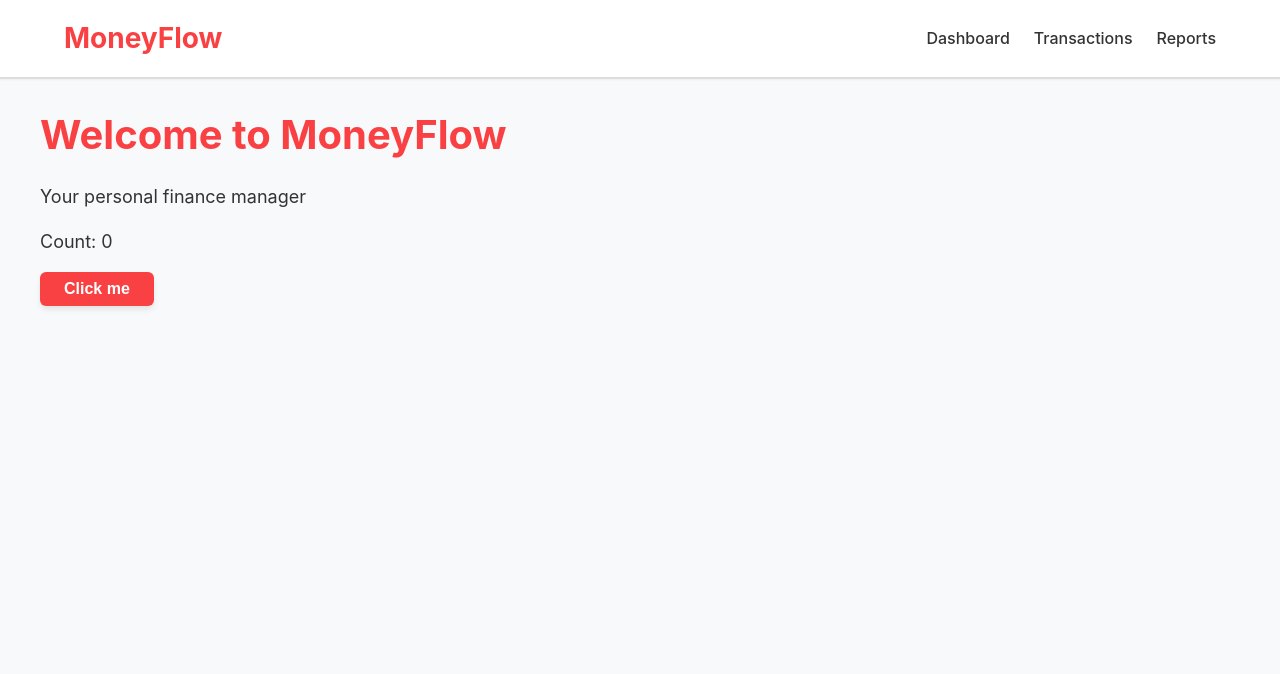
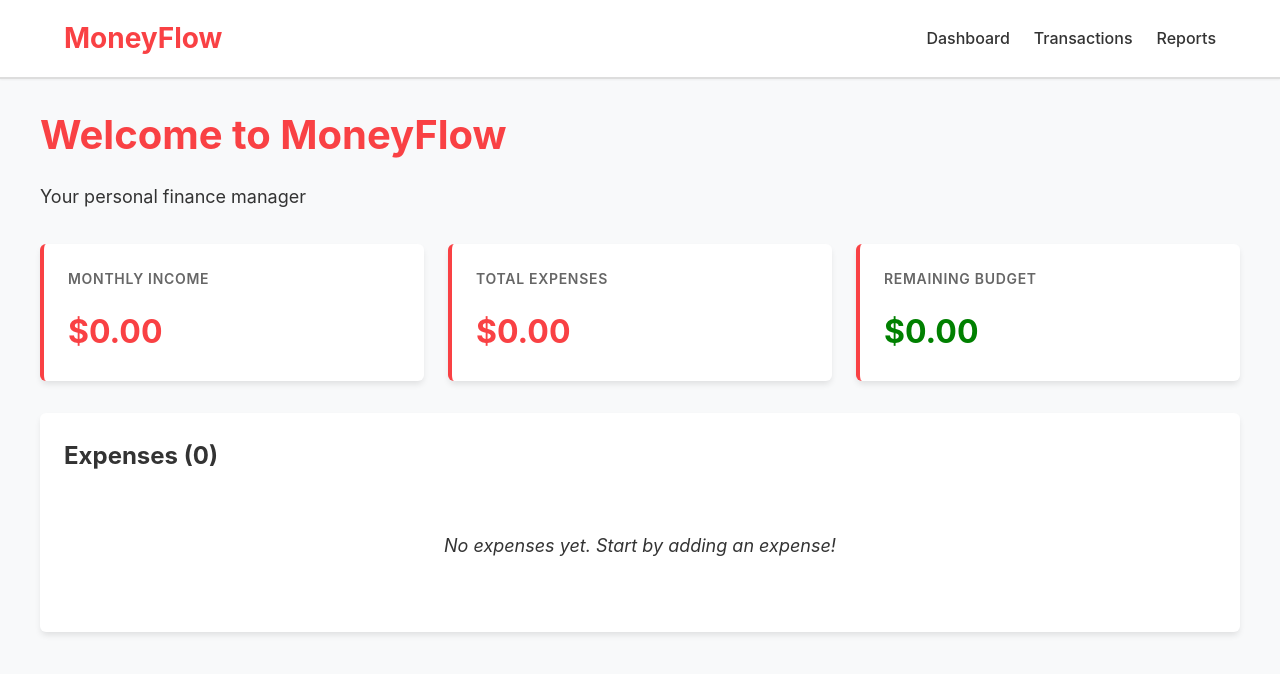
Before and after one commit to Nafis2605/SWE632-MoneyFlow, a React (Vite) app: page / in a window 1280 px wide. Shown: the top 674 px of the page. Built offline with nearby package versions, Linux system fonts and the light colour scheme.

Commit message:
Data model is added.

```diff
--- a/src/App.jsx
+++ b/src/App.jsx
@@ -1,9 +1,11 @@
-import { useState } from 'react'
+import { useBudgetState } from './hooks/useBudgetState'
 import Header from './components/Header'
 import './styles/App.css'
 
 function App() {
-  const [count, setCount] = useState(0)
+  // Initialize budget state with custom hook
+  // Manages income and expenses with immutable state updates
+  const budgetState = useBudgetState(0)
 
   return (
     <div className="app">
@@ -12,10 +14,45 @@ function App() {
         <div className="container">
           <h1>Welcome to MoneyFlow</h1>
           <p>Your personal finance manager</p>
-          <p>Count: {count}</p>
-          <button className="btn btn-primary" onClick={() => setCount(count + 1)}>
-            Click me
-          </button>
+
+          {/* Budget Overview */}
+          <section className="budget-overview">
+            <div className="budget-card">
+              <h2>Monthly Income</h2>
+              <p className="amount">${budgetState.income.toFixed(2)}</p>
+            </div>
+
+            <div className="budget-card">
+              <h2>Total Expenses</h2>
+              <p className="amount">${budgetState.totalExpenses.toFixed(2)}</p>
+            </div>
+
+            <div className="budget-card">
+              <h2>Remaining Budget</h2>
+              <p className={`amount ${budgetState.remainingBudget >= 0 ? 'positive' : 'negative'}`}>
+                ${budgetState.remainingBudget.toFixed(2)}
+              </p>
+            </div>
+          </section>
+
+          {/* Expenses List */}
+          <section className="expenses-section">
+            <h2>Expenses ({budgetState.expenses.length})</h2>
+            {budgetState.expenses.length === 0 ? (
+              <p className="empty-state">No expenses yet. Start by adding an expense!</p>
+            ) : (
+              <ul className="expenses-list">
+                {budgetState.expenses.map(expense => (
+                  <li key={expense.id} className="expense-item">
+                    <div className="expense-info">
+                      <span className="expense-name">{expense.name}</span>
+                      <span className="expense-amount">${expense.amount.toFixed(2)}</span>
+                    </div>
+                  </li>
+                ))}
+              </ul>
+            )}
+          </section>
         </div>
       </main>
     </div>
--- /dev/null
+++ b/src/hooks/useBudgetState.js
@@ -0,0 +1,122 @@
+/**
+ * State management hooks and utilities for Budget Planner
+ * Handles immutable state updates following React best practices
+ */
+
+import { useState, useCallback } from 'react'
+import {
+  createExpense,
+  validateExpense,
+  validateIncome,
+  calculateTotalExpenses,
+  calculateRemainingBudget
+} from '../models/budgetModels'
+
+/**
+ * Custom hook for managing budget state
+ * Ensures immutable state updates and provides actions for state management
+ * @param {number} initialIncome - Initial income value
+ * @returns {Object} Budget state and action methods
+ */
+export const useBudgetState = (initialIncome = 0) => {
+  const [income, setIncome] = useState(initialIncome)
+  const [expenses, setExpenses] = useState([])
+
+  /**
+   * Add a new expense
+   * Creates immutable copy of expenses array
+   */
+  const addExpense = useCallback((name, amount) => {
+    const validation = validateExpense(name, amount)
+    if (!validation.isValid) {
+      return { success: false, errors: validation.errors }
+    }
+
+    const newExpense = createExpense(name, amount)
+    setExpenses(prevExpenses => [...prevExpenses, newExpense])
+    return { success: true, expense: newExpense }
+  }, [])
+
+  /**
+   * Update an existing expense
+   * Creates immutable copy of expenses array with updated item
+   */
+  const updateExpense = useCallback((id, name, amount) => {
+    const validation = validateExpense(name, amount)
+    if (!validation.isValid) {
+      return { success: false, errors: validation.errors }
+    }
+
+    setExpenses(prevExpenses =>
+      prevExpenses.map(expense =>
+        expense.id === id
+          ? { ...expense, name: name.trim(), amount: Math.max(0, parseFloat(amount)) }
+          : expense
+      )
+    )
+    return { success: true }
+  }, [])
+
+  /**
+   * Delete an expense by id
+   * Creates immutable copy of expenses array without the deleted item
+   */
+  const deleteExpense = useCallback((id) => {
+    setExpenses(prevExpenses =>
+      prevExpenses.filter(expense => expense.id !== id)
+    )
+    return { success: true }
+  }, [])
+
+  /**
+   * Update monthly income
+   * Validates income before updating
+   */
+  const setMonthlyIncome = useCallback((amount) => {
+    const validation = validateIncome(amount)
+    if (!validation.isValid) {
+      return { success: false, errors: validation.errors }
+    }
+
+    setIncome(Math.max(0, parseFloat(amount)))
+    return { success: true }
+  }, [])
+
+  /**
+   * Clear all expenses
+   * Useful for starting fresh
+   */
+  const clearExpenses = useCallback(() => {
+    setExpenses([])
+    return { success: true }
+  }, [])
+
+  /**
+   * Reset to initial state
+   */
+  const reset = useCallback(() => {
+    setIncome(initialIncome)
+    setExpenses([])
+    return { success: true }
+  }, [initialIncome])
+
+  // Computed values
+  const totalExpenses = calculateTotalExpenses(expenses)
+  const remainingBudget = calculateRemainingBudget(income, totalExpenses)
+
+  return {
+    // State
+    income,
+    expenses,
+    totalExpenses,
+    remainingBudget,
+
+    // Actions
+    addExpense,
+    updateExpense,
+    deleteExpense,
+    setMonthlyIncome,
+    clearExpenses,
+    reset
+  }
+}
--- /dev/null
+++ b/src/models/budgetModels.js
@@ -0,0 +1,115 @@
+/**
+ * Budget Planner Data Models
+ *
+ * Defines the core data structures for the MoneyFlow application
+ */
+
+/**
+ * @typedef {Object} Expense
+ * @property {string} id - Unique identifier for the expense (UUID or similar)
+ * @property {string} name - Name/description of the expense
+ * @property {number} amount - Amount spent (in dollars)
+ */
+
+/**
+ * @typedef {Object} BudgetState
+ * @property {number} income - Monthly income amount
+ * @property {Expense[]} expenses - List of expenses
+ */
+
+/**
+ * Create a new expense object
+ * @param {string} name - Name/description of the expense
+ * @param {number} amount - Amount of the expense
+ * @returns {Expense} New expense object
+ */
+export const createExpense = (name, amount) => {
+  return {
+    id: generateId(),
+    name: name.trim(),
+    amount: Math.max(0, parseFloat(amount))
+  }
+}
+
+/**
+ * Generate a unique ID for expenses
+ * @returns {string} Unique identifier
+ */
+export const generateId = () => {
+  return `${Date.now()}-${Math.random().toString(36).substr(2, 9)}`
+}
+
+/**
+ * Calculate total expenses
+ * @param {Expense[]} expenses - List of expenses
+ * @returns {number} Total amount of all expenses
+ */
+export const calculateTotalExpenses = (expenses) => {
+  return expenses.reduce((total, expense) => total + expense.amount, 0)
+}
+
+/**
+ * Calculate remaining budget
+ * @param {number} income - Monthly income
+ * @param {number} totalExpenses - Total expenses
+ * @returns {number} Remaining budget amount
+ */
+export const calculateRemainingBudget = (income, totalExpenses) => {
+  return income - totalExpenses
+}
+
+/**
+ * Calculate expense percentage of income
+ * @param {number} expenseAmount - Amount of single expense
+ * @param {number} income - Monthly income
+ * @returns {number} Percentage (0-100)
+ */
+export const calculateExpensePercentage = (expenseAmount, income) => {
+  if (income === 0) return 0
+  return (expenseAmount / income) * 100
+}
+
+/**
+ * Validate expense data
+ * @param {string} name - Expense name
+ * @param {number} amount - Expense amount
+ * @returns {Object} Validation result with isValid flag and error messages
+ */
+export const validateExpense = (name, amount) => {
+  const errors = []
+
+  if (!name || name.trim().length === 0) {
+    errors.push('Expense name is required')
+  }
+
+  if (name && name.trim().length > 100) {
+    errors.push('Expense name cannot exceed 100 characters')
+  }
+
+  if (isNaN(amount) || amount < 0) {
+    errors.push('Expense amount must be a positive number')
+  }
+
+  return {
+    isValid: errors.length === 0,
+    errors
+  }
+}
+
+/**
+ * Validate income data
+ * @param {number} income - Monthly income amount
+ * @returns {Object} Validation result with isValid flag and error messages
+ */
+export const validateIncome = (income) => {
+  const errors = []
+
+  if (isNaN(income) || income < 0) {
+    errors.push('Income must be a positive number')
+  }
+
+  return {
+    isValid: errors.length === 0,
+    errors
+  }
+}
--- a/src/styles/App.css
+++ b/src/styles/App.css
@@ -53,3 +53,130 @@
 .btn-primary:active {
   transform: translateY(0);
 }
+
+/* Budget Overview Section */
+.budget-overview {
+  display: grid;
+  grid-template-columns: repeat(auto-fit, minmax(250px, 1fr));
+  gap: var(--spacing-lg);
+  margin: var(--spacing-xl) 0;
+}
+
+.budget-card {
+  background: white;
+  padding: var(--spacing-lg);
+  border-radius: var(--border-radius);
+  box-shadow: var(--shadow-md);
+  border-left: 4px solid var(--color-primary);
+  transition: transform 0.3s ease, box-shadow 0.3s ease;
+}
+
+.budget-card:hover {
+  transform: translateY(-2px);
+  box-shadow: 0 8px 16px -2px rgba(0, 0, 0, 0.1);
+}
+
+.budget-card h2 {
+  font-size: 0.875rem;
+  text-transform: uppercase;
+  letter-spacing: 0.05em;
+  color: #666;
+  margin-bottom: var(--spacing-md);
+  font-weight: 600;
+}
+
+.budget-card .amount {
+  font-size: 2rem;
+  font-weight: 700;
+  color: var(--color-primary);
+  margin: 0;
+}
+
+.budget-card .amount.positive {
+  color: var(--color-success);
+}
+
+.budget-card .amount.negative {
+  color: var(--color-primary);
+}
+
+/* Expenses Section */
+.expenses-section {
+  background: white;
+  padding: var(--spacing-lg);
+  border-radius: var(--border-radius);
+  box-shadow: var(--shadow-md);
+  margin-top: var(--spacing-xl);
+}
+
+.expenses-section h2 {
+  font-size: 1.5rem;
+  color: var(--color-dark);
+  margin-bottom: var(--spacing-lg);
+}
+
+.empty-state {
+  text-align: center;
+  color: #999;
+  padding: var(--spacing-xl);
+  font-style: italic;
+}
+
+.expenses-list {
+  list-style: none;
+  padding: 0;
+  margin: 0;
+}
+
+.expense-item {
+  display: flex;
+  justify-content: space-between;
+  align-items: center;
+  padding: var(--spacing-md);
+  border-bottom: 1px solid #eee;
+  transition: background-color 0.2s ease;
+}
+
+.expense-item:hover {
+  background-color: #fafafa;
+}
+
+.expense-item:last-child {
+  border-bottom: none;
+}
+
+.expense-info {
+  display: flex;
+  justify-content: space-between;
+  align-items: center;
+  width: 100%;
+  gap: var(--spacing-lg);
+}
+
+.expense-name {
+  font-weight: 500;
+  color: var(--color-dark);
+  flex: 1;
+}
+
+.expense-amount {
+  font-size: 1.125rem;
+  font-weight: 600;
+  color: var(--color-warning);
+  white-space: nowrap;
+}
+
+@media (max-width: 768px) {
+  .budget-overview {
+    grid-template-columns: 1fr;
+  }
+
+  .budget-card .amount {
+    font-size: 1.75rem;
+  }
+
+  .expense-info {
+    flex-direction: column;
+    align-items: flex-start;
+  }
+}
```
Also changed, not shown: 2 other files (tests, documents, lock files or other folders).
